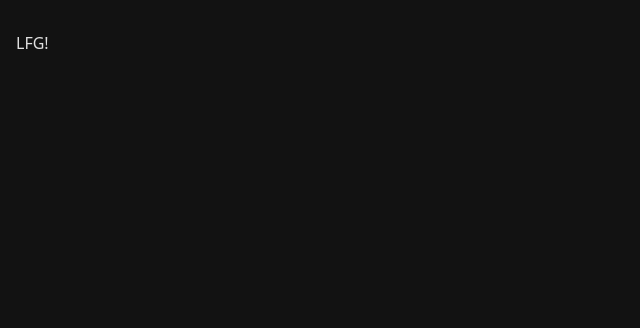
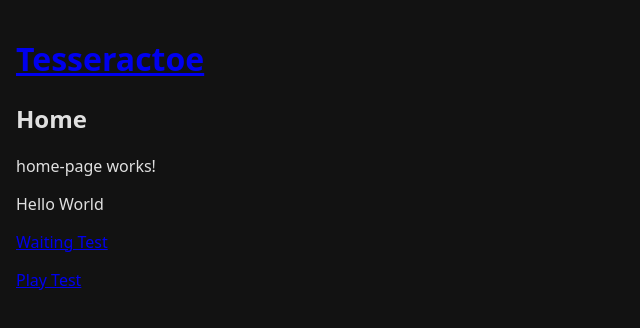
Before and after one commit to ajone239/tesseractoe, an Angular app in the folder angular-toe/: page / in a window 1280 px wide. Shown: the top 328 px of the page, without its empty margins (0-640 px from the left). Built offline with nearby package versions, Linux system fonts and the light colour scheme.

Commit message:
basic pages written

```diff
--- a/angular-toe/src/app/app.component.ts
+++ b/angular-toe/src/app/app.component.ts
@@ -1,10 +1,23 @@
 import { Component } from '@angular/core';
+import { RouterModule } from '@angular/router';
 
 @Component({
   selector: 'app-root',
-  imports: [],
+  imports: [RouterModule],
   template: `
-  <p> LFG! </p>
+  <main>
+    <a [routerLink]="['/']">
+      <header class="brand-name">
+        <h1>
+          Tesseractoe
+        </h1>
+      </header>
+    </a>
+
+    <section>
+      <router-outlet></router-outlet>
+    </section>
+  </main>
   `,
   styleUrl: './app.component.scss'
 })
--- a/angular-toe/src/app/app.routes.ts
+++ b/angular-toe/src/app/app.routes.ts
@@ -1,3 +1,22 @@
 import { Routes } from '@angular/router';
+import { HomePageComponent } from './pages/home-page/home-page.component';
+import { PlayPageComponent } from './pages/play-page/play-page.component';
+import { WaitingPageComponent } from './pages/waiting-page/waiting-page.component';
 
-export const routes: Routes = [];
+export const routes: Routes = [
+  {
+    path: '',
+    component: HomePageComponent,
+    title: 'Home Page',
+  },
+  {
+    path: 'waiting/:id',
+    component: WaitingPageComponent,
+    title: 'Waiting',
+  },
+  {
+    path: 'play/:id',
+    component: PlayPageComponent,
+    title: 'Play',
+  },
+];
--- /dev/null
+++ b/angular-toe/src/app/pages/home-page/home-page.component.html
@@ -0,0 +1,13 @@
+<h1> Home </h1>
+
+<p>home-page works!</p>
+
+<p>{{ test_data }}</p>
+
+<p>
+  <a [routerLink]="['/waiting/123']"> Waiting Test</a>
+</p>
+
+<p>
+  <a [routerLink]="['/play/123']"> Play Test</a>
+</p>
--- /dev/null
+++ b/angular-toe/src/app/pages/home-page/home-page.component.ts
@@ -0,0 +1,13 @@
+import { Component } from '@angular/core';
+import { RouterModule } from '@angular/router';
+
+
+@Component({
+  selector: 'app-home-page',
+  imports: [RouterModule],
+  templateUrl: './home-page.component.html',
+  styleUrl: './home-page.component.scss'
+})
+export class HomePageComponent {
+  test_data = "Hello World"
+}
--- /dev/null
+++ b/angular-toe/src/app/pages/play-page/play-page.component.html
@@ -0,0 +1 @@
+<p>play-page works on id {{ game_id }}!</p>
--- /dev/null
+++ b/angular-toe/src/app/pages/play-page/play-page.component.ts
@@ -0,0 +1,18 @@
+import { Component, inject } from '@angular/core';
+import { ActivatedRoute } from '@angular/router';
+
+@Component({
+  selector: 'app-play-page',
+  imports: [],
+  templateUrl: './play-page.component.html',
+  styleUrl: './play-page.component.scss'
+})
+export class PlayPageComponent {
+  route: ActivatedRoute = inject(ActivatedRoute);
+
+  game_id = -1;
+
+  constructor() {
+    this.game_id = Number(this.route.snapshot.params['id']);
+  }
+}
--- /dev/null
+++ b/angular-toe/src/app/pages/waiting-page/waiting-page.component.html
@@ -0,0 +1 @@
+<p>waiting-page works on id {{ game_id }}!</p>
--- /dev/null
+++ b/angular-toe/src/app/pages/waiting-page/waiting-page.component.ts
@@ -0,0 +1,18 @@
+import { Component, inject } from '@angular/core';
+import { ActivatedRoute } from '@angular/router';
+
+@Component({
+  selector: 'app-waiting-page',
+  imports: [],
+  templateUrl: './waiting-page.component.html',
+  styleUrl: './waiting-page.component.scss'
+})
+export class WaitingPageComponent {
+  route: ActivatedRoute = inject(ActivatedRoute);
+
+  game_id = -1;
+
+  constructor() {
+    this.game_id = Number(this.route.snapshot.params['id']);
+  }
+}
```
Also changed, not shown: angular-toe/src/main.ts (+5 -2 lines), angular-toe/src/app/pages/home-page/home-page.component.scss (added), angular-toe/src/app/pages/play-page/play-page.component.scss (added), angular-toe/src/app/pages/waiting-page/waiting-page.component.scss (added).
